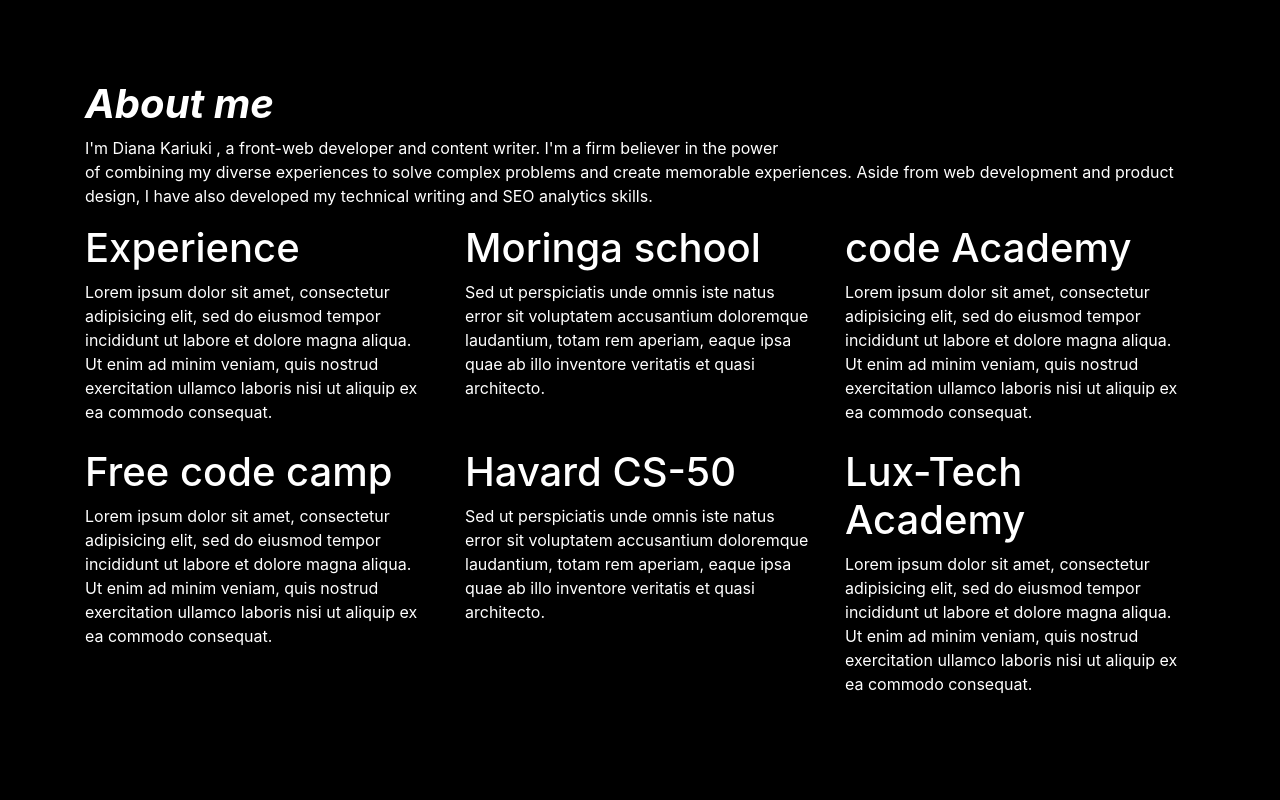
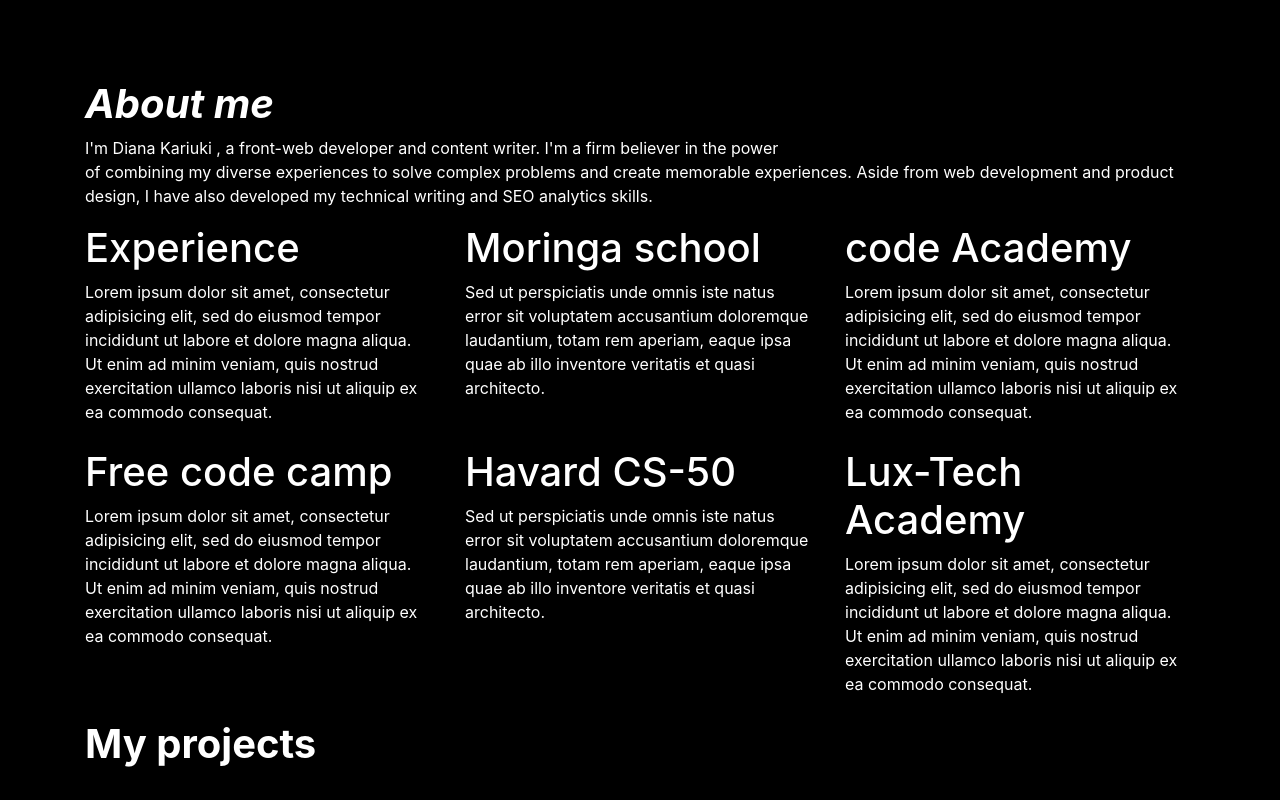
Before and after one commit to Dianakariuki/IP-PORTFOLIO, a plain HTML site: page index.html in a window 1280 px wide. Shown: the part 713-1513 px from the top of the page. Before the commit the page ends 1433 px from the top, so only its background shows below. Drawn offline with nearby package versions, Linux system fonts and the light colour scheme.

Commit message:
This commit creates a heading for my projects

```diff
--- a/index.html
+++ b/index.html
@@ -111,7 +111,8 @@
 
     <br>
     <div class="container">
-
+        <h1> <strong> My projects</strong></h1>
+        <br>
 
     </div>
 
```
